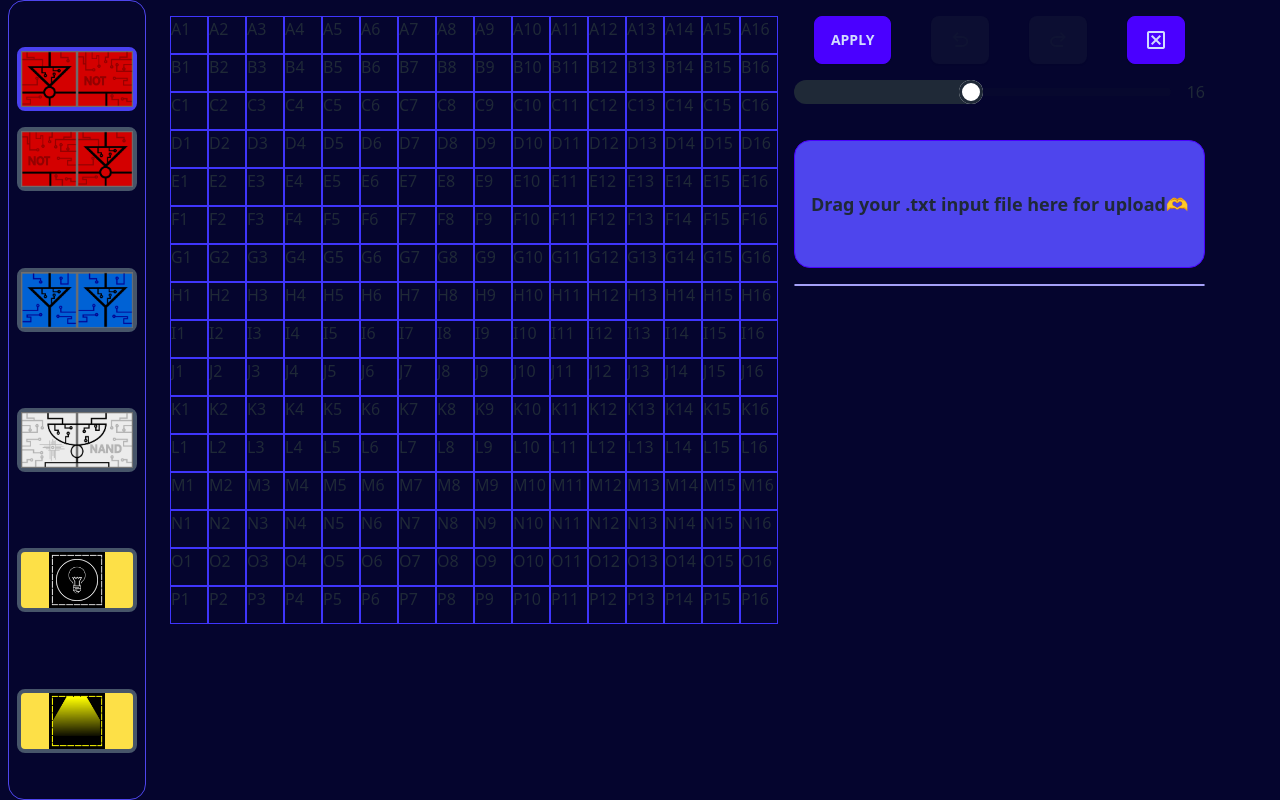
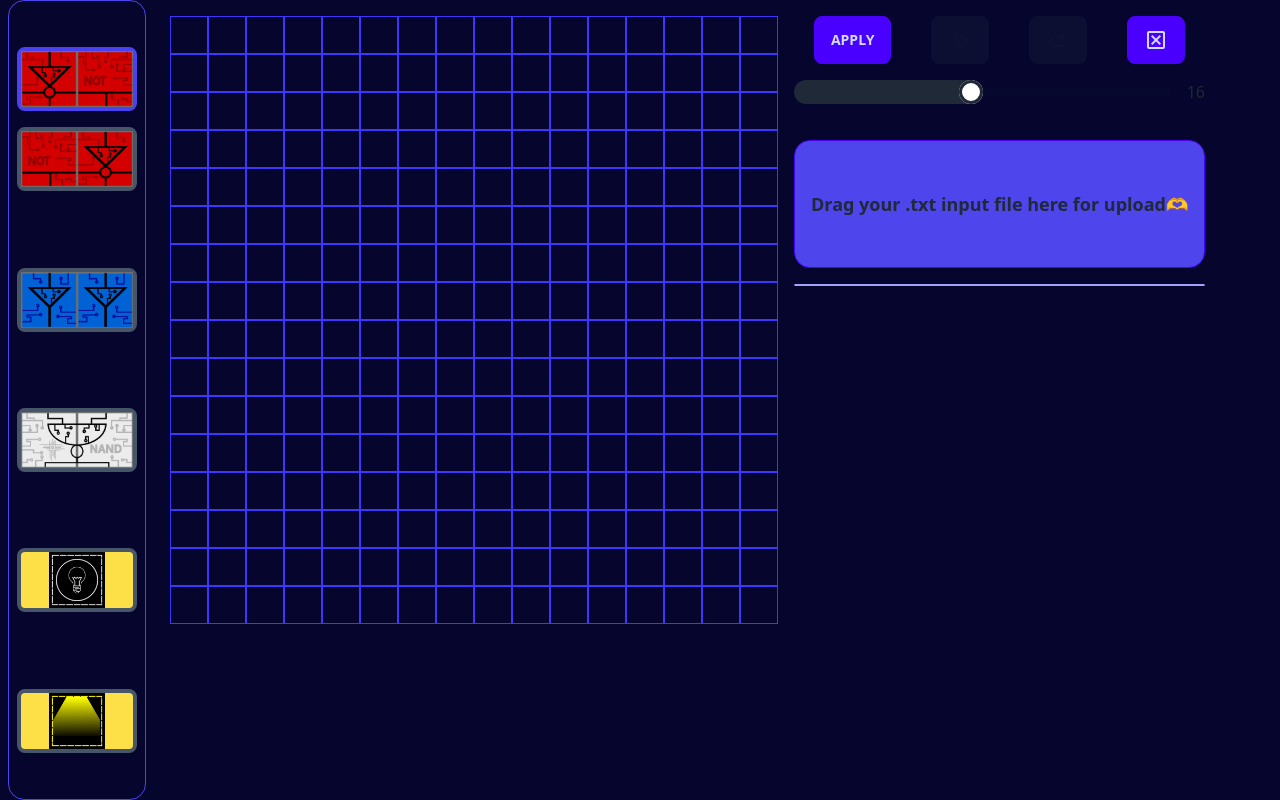
Before and after one commit to DahliaBloom/BwInf, a Vue app in the folder 42/Bloeckchen/: page / in a window 1280 px wide. Built offline with nearby package versions, Linux system fonts and the light colour scheme.

Commit message:
Absoulutely shitty Code, but DONE!

```diff
--- a/42/Bloeckchen/src/components/HelloWorld.vue
+++ b/42/Bloeckchen/src/components/HelloWorld.vue
@@ -1,5 +1,5 @@
 <template>
-  <div class="responsive-grid w-1/2 p-4" :style="'grid-template-columns: repeat(' + this.gridSize + ', 1fr);'">
+  <div class="responsive-grid w-1/2 p-4 " :style="'grid-template-columns: repeat(' + this.gridSize + ', 1fr);'">
     <div :class="'square border' + (squareColors[index] != '' ? 'border-none' : ' border-primary-400')"
       v-for="(content, index) in gridContent" :key="index" @mouseenter="handleMouseEnter(index)"
       @mouseleave="handleMouseLeave(index)" @click="handleClick(index)"
@@ -34,7 +34,7 @@
         <button
           v-if="(squareColors[index] != '' && squareColors[index] != 'X' && (squareColors[index] == 'darkgreen' || (squareColors[index][0] == 'L' && squareColors[index][1] == 'L')))"
           class="w-full h-full scale-[1.03]"><img src="../assets/greenlit.png"></button>
-        <p>{{ gridContent[index] }} {{ getSquareLabel(index) }}</p>
+        <p>{{ gridContent[index] }}</p>
       </div>
     </div>
   </div>
@@ -174,26 +174,13 @@ export default {
           outputs.push([i, this.squareColors[i]])
         }
       }
-
       const combinations = Math.pow(2, lights.length);
       const table = [];
       let squareColorsClone = this.formatColors(JSON.parse(JSON.stringify(this.squareColors))).flat()
-
-      console.log("squareColorsClone:")
-      console.log(squareColorsClone)
-
-      console.log("Lights:")
-      console.log(lights)
-
       for (let i = 0; i < combinations; i++) {
-        // Get binary string e.g., "01" for the combination
         const binaryString = i.toString(2).padStart(lights.length, '0');
-
-        // Prepare squareColors for the current combination
         const squareColors = [];
-
         let squareColorsClone = this.formatColors(JSON.parse(JSON.stringify(this.squareColors))).flat()
-
         binaryString.split('').forEach((bit, index) => {
           if (bit == 0) {
             squareColorsClone[lights[index][0]] = `DQ${squareColorsClone[lights[index][0]].substring(2)}`;
@@ -202,10 +189,8 @@ export default {
             squareColorsClone[lights[index][0]] = `LQ${squareColorsClone[lights[index][0]].substring(2)}`;
           }
         });
-
         let squareColorsCloneClone = []
         let y = []
-
         for (let l of squareColorsClone) {
           if (y.length == this.gridSize) {
             squareColorsCloneClone.push(y);
@@ -219,19 +204,10 @@ export default {
           }
         }
         squareColorsCloneClone.push(y)
-
-        // Call cutie() and get the result for the current combination
         const cutieResult = this.cutie(squareColorsCloneClone).flat();
-        console.log("cutieResult:")
-        console.log(cutieResult)
-
-        // Map the cutieResult to the outputs array format
         const outputStrings = outputs.map(output => cutieResult[output[0]]);
-
-        // Store the combination and its corresponding outputs
         table.push({ combination: binaryString, outputs: outputStrings });
       }
-
       let tableString = "| "
       lights.forEach(light => tableString += light[1].slice(1) + " | ")
       outputs.forEach(light => tableString += light[1].slice(1) + " | ")
@@ -249,11 +225,8 @@ export default {
           tableString += (b[0] == "D" ? "Aus" : "An") + "| "
         }
       }
-
       console.log(tableString)
-
       this.tableString = tableString
-
       console.log(table)
     },
     handleMouseEnter(index) {
@@ -297,7 +270,6 @@ export default {
       for (let y = 0; y < l.length; y++) {
         for (let x = 0; x < l[y].length; x++) {
           if (l[y][x] == 'X') {
-            //l[y][x]=''
           }
           else if (l[y][x][1] == 'L') {
             if (l[y - 1][x][0] == 'L') {
```
